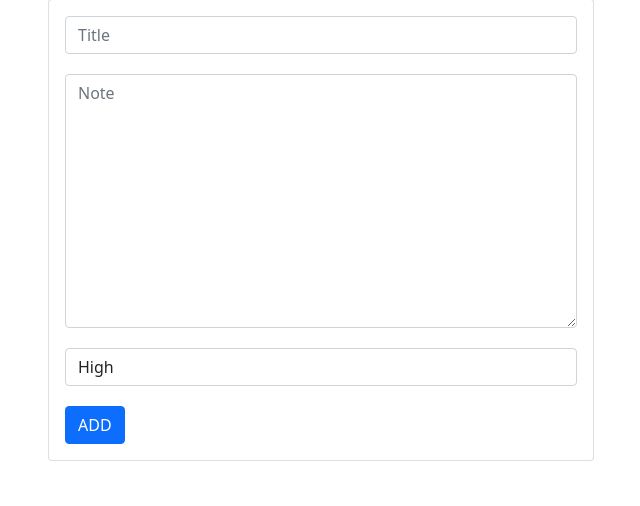
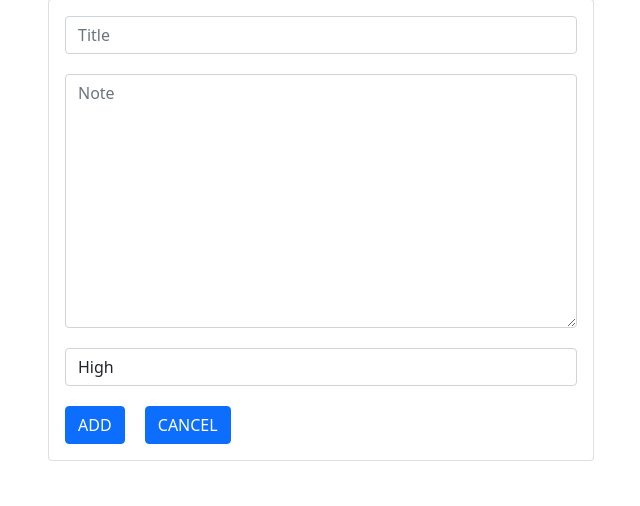
Before and after one commit to wingxel/hospital-management-system, a Django app: page /hospitals/add-note/3/ in a window 1280 px wide. Shown: the part 31-537 px from the top of the page, without its empty margins (319-959 px from the left). Run offline with Django 3.2, Linux system fonts and the light colour scheme; a user stored in the database is signed in; some libraries are stand-ins or nearby versions.

Commit message:
Added cancel button

```diff
--- a/hospitals/templates/hospitals/nurse/includes/skelton_form.html
+++ b/hospitals/templates/hospitals/nurse/includes/skelton_form.html
@@ -3,7 +3,8 @@
         <form class="form-horizontal" method="POST" role="form" action="" enctype="multipart/form-data">
             {% csrf_token %}
             {% include "hospitals/nurse/includes/form_input.html" with form_element=form_e %}
-            <button type="submit" class="btn btn-primary">{{ action }}</button>
+            <button type="submit" class="btn btn-primary me-3">{{ action }}</button>
+            <a href="{% url 'hospitals:nurse-index' %}" class="btn btn-primary">CANCEL</a>
         </form>
     </div>
 </div>
```
